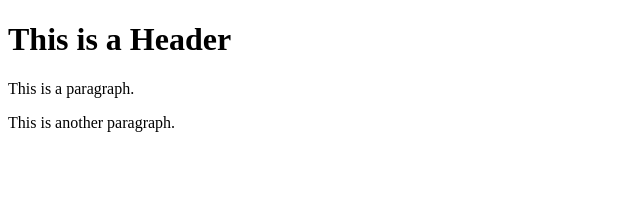
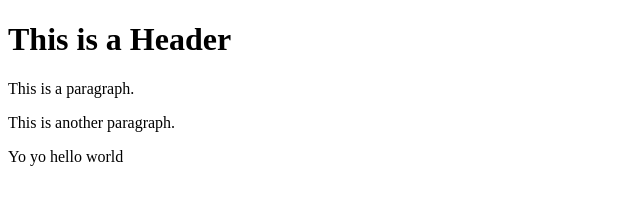
Before and after one commit to jnysms/git-test, a website: page index.html in a window 1280 px wide. Shown: the whole page, without its empty margins (0-640 px from the left). Drawn offline with Linux system fonts and the light colour scheme.

Commit message:
Using NPM

```diff
--- a/index.html
+++ b/index.html
@@ -4,5 +4,6 @@
         <h1>This is a Header</h1>
         <p>This is a paragraph.</p>
         <p>This is another paragraph.</p>
+        <p>Yo yo hello world</p>
     </body>
 </html>
```
Also changed, not shown: package.json (+12 -4 lines), 2 other files.
